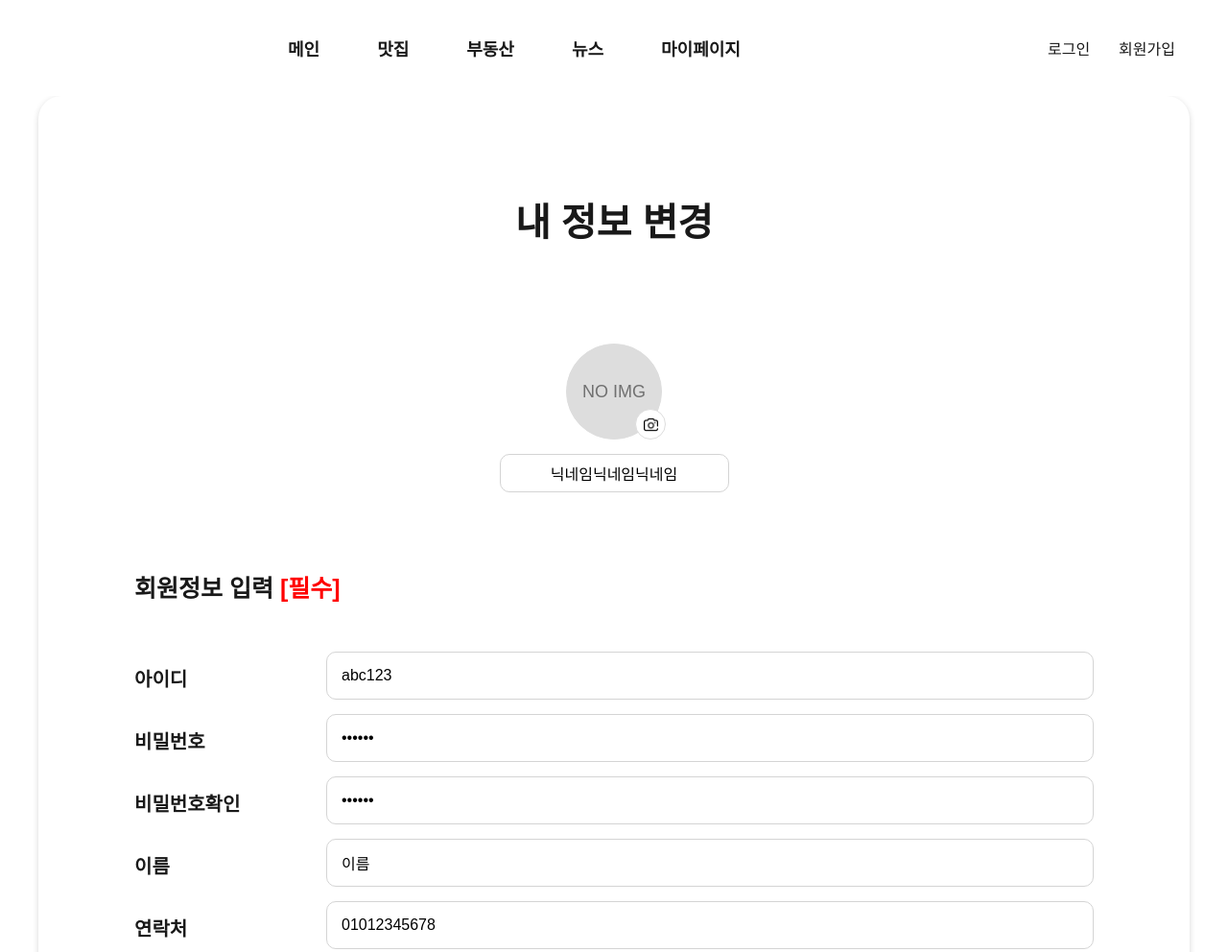
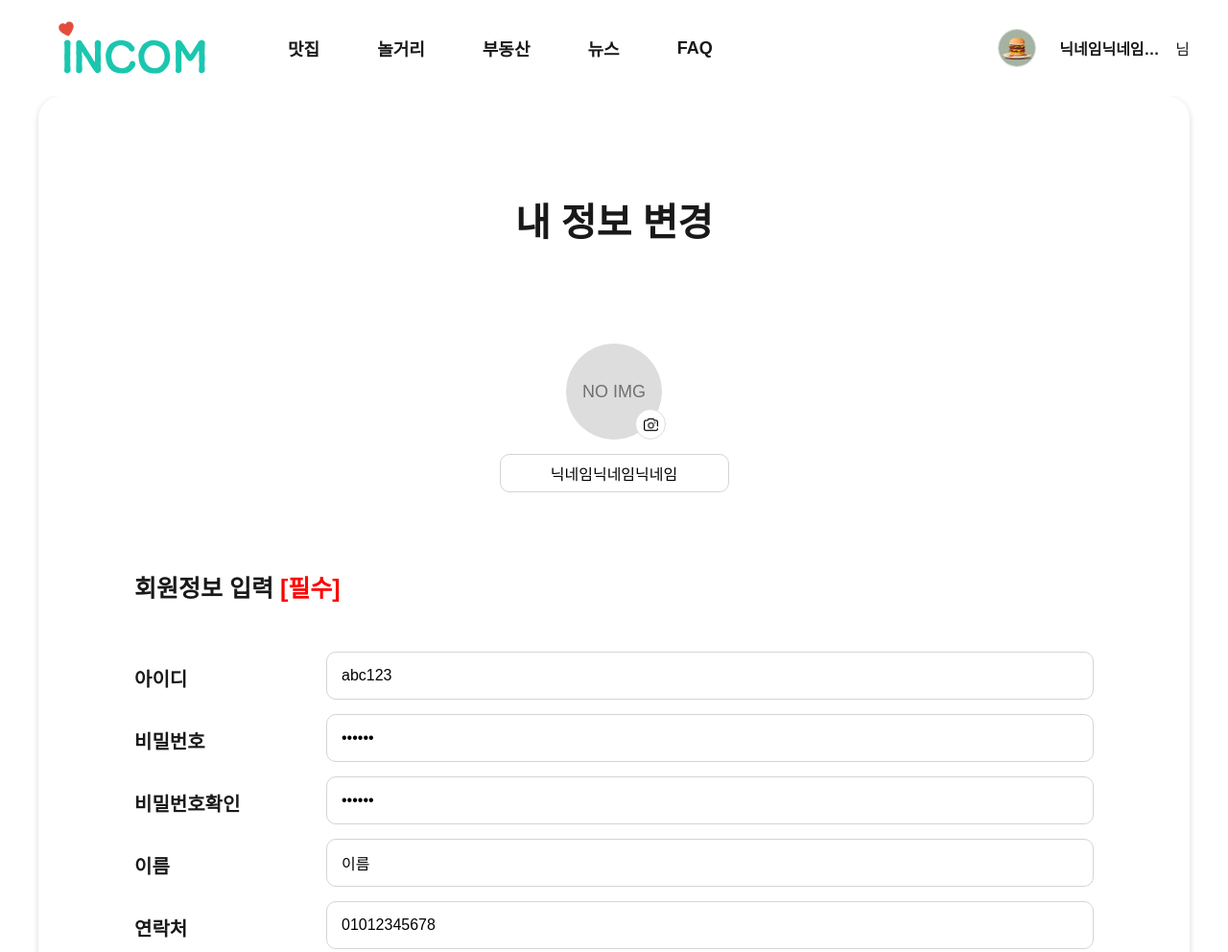
Before and after one commit to fkdldjs599/incom, a plain HTML site: page mypage_info.html in a window 1280 px wide. Shown: the top 992 px of the page at 96% size. Drawn offline with nearby package versions, Linux system fonts and the light colour scheme; a web font is replaced by a local one.

Commit message:
commit12

```diff
--- a/mypage_info.html
+++ b/mypage_info.html
@@ -27,7 +27,9 @@
             </button>
 
             <div class="logo_area vt_mid">
-                <a href="index.html" class="logo"></a>
+                <a href="index.html" class="logo">
+                    <img src="img/logo.png" alt="INCOM">
+                </a>
             </div>
 
             <div class="mob_nav on vt_mid">
@@ -46,17 +48,23 @@
 
                         <div class="nav_area vt_mid">
                             <nav class="nav">
-                                <a href="home.html" class="nav_a">메인</a>
                                 <a href="restaurant.html" class="nav_a">맛집</a>
+                                <a href="play.html" class="nav_a">놀거리</a>
                                 <a href="estate.html" class="nav_a">부동산</a>
                                 <a href="news.html" class="nav_a">뉴스</a>
-                                <a href="mypage.html" class="nav_a">마이페이지</a>
+                                <a href="faq.html" class="nav_a">FAQ</a>
                             </nav>
                         </div>
 
                         <div class="mem_area vt_mid" onclick="location.href='mypage.html'">
-                            <a href="" class="mem_a">로그인</a>
-                            <a href="" class="mem_a">회원가입</a>
+                            <div class="circle vt_mid">
+                                <div class="grid">
+                                    <img src="img/food_ai.jpg" alt="프로필">
+                                </div>
+                            </div>
+                            <div class="nick_area vt_mid">
+                                <span class="nick vt_mid">닉네임닉네임닉네임</span> <span class="vt_mid">님</span>
+                            </div>
                         </div>
                     </div>
                 </div>
```
Also changed, not shown: faq.html (+9 -3 lines), news.html (+9 -3 lines), news_sub.html (+9 -3 lines).
